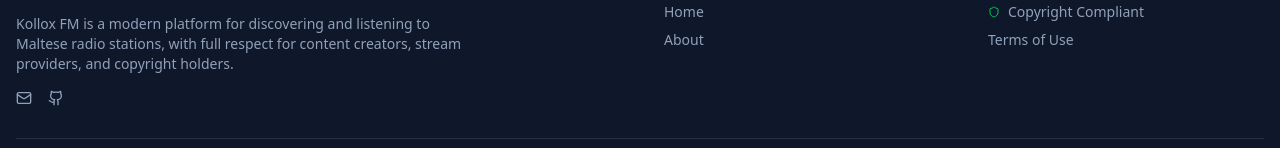
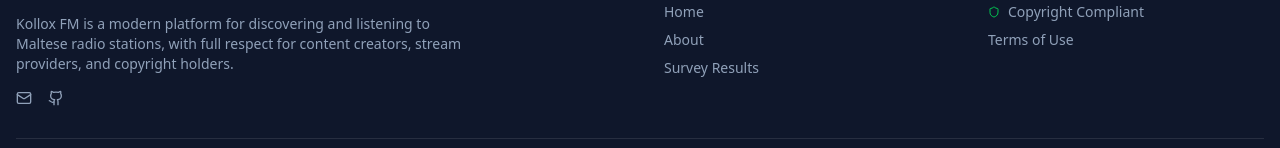
Before and after one commit to nathan-abela/kollox-fm, a Next.js app: page / in a window 1280 px wide. Shown: the part 2304-2452 px from the top of the page. Built offline with nearby package versions, Linux system fonts and the light colour scheme.

Commit message:
feat: add survey results to footer navigation

```diff
--- a/src/components/layout/footer.tsx
+++ b/src/components/layout/footer.tsx
@@ -70,6 +70,14 @@ export function Footer() {
 									About
 								</Link>
 							</li>
+							<li>
+								<Link
+									href="/survey-results"
+									className="text-muted-foreground hover:text-primary transition-colors"
+								>
+									Survey Results
+								</Link>
+							</li>
 						</ul>
 					</nav>
 
```
